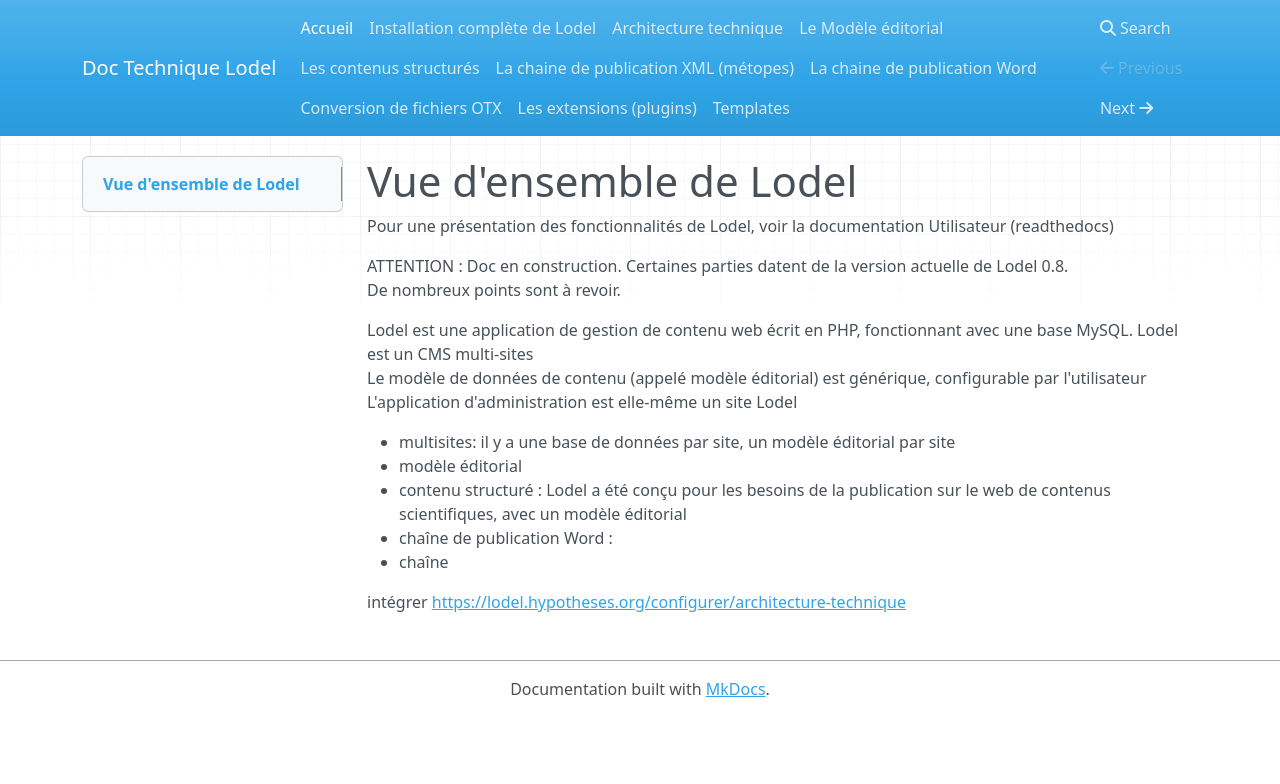
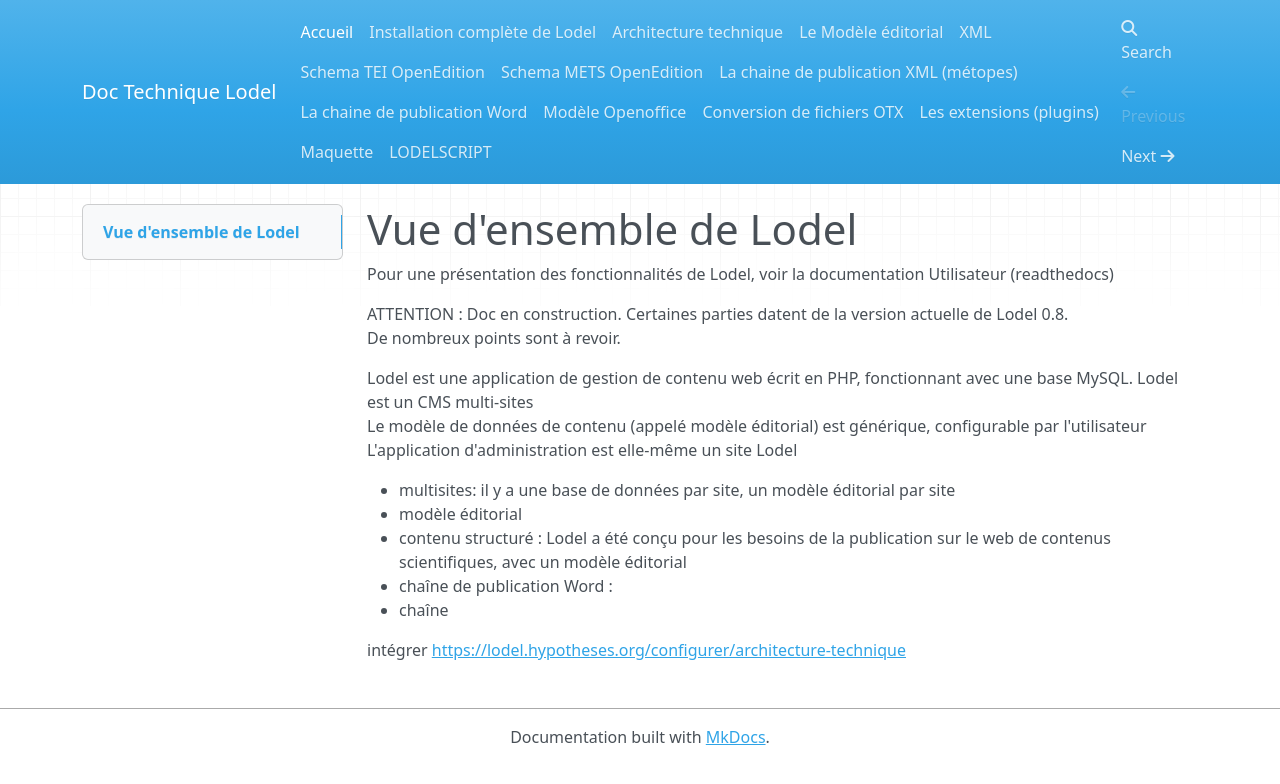
Before and after one commit to ValentinGeorgesDubost/Doc-Lodel, an MkDocs documentation site: the page built from docs/index.md, in a window 1280 px wide. Shown: the top 784 px of the page. Built offline with MkDocs 1.6.1, drawn with Linux system fonts in a browser that asks for light colours; nearby versions of some CDN libraries; old or Windows-style settings are respelled for this version of MkDocs.

Commit message:
Update mkdocs.yml

```diff
--- a/mkdocs.yml
+++ b/mkdocs.yml
@@ -5,9 +5,13 @@ pages:
 - Installation complète de Lodel: 'installer lodel.md'
 - 'Architecture et organisation.md'
 - 'Modèle éditorial.md'
-- Les contenus structurés: 'Contenus structurés.md'
+- 'XML.md'
+- 'Schéma TEI.md'
+- 'Schéma METS.md'
 - La chaine de publication XML (métopes): 'Métopes.md'
 - La chaine de publication Word: 'Modèle de document pour Microsoft Word.md'
+- 'Modèle de document Openoffice.md'
 - Conversion de fichiers OTX: 'OTX.md'
 - Les extensions (plugins): 'Plugins.md'
-- Templates: 'Lodelscript.md'
+- 'Templates.md'
+- 'Lodelscript.md'
```
